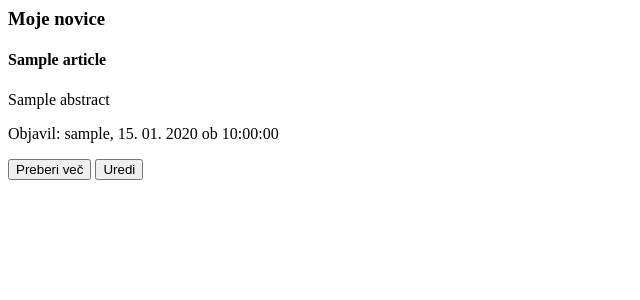
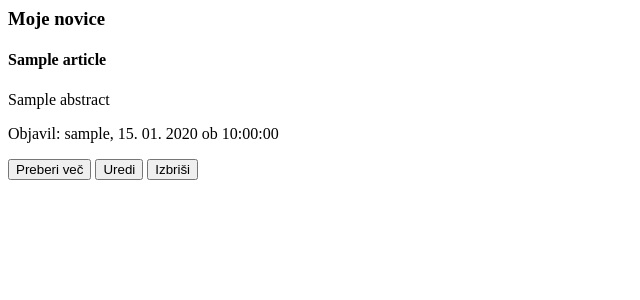
Before and after one commit to TimotejZavski/SA-spletnaloga, a PHP site: template views/articles/list.php in a window 1280 px wide. Shown: the top 300 px of the page, without its empty margins (0-640 px from the left). Run offline with PHP 8.4, Linux system fonts and the light colour scheme; the template is opened without the code that fills it: most values are stand-ins (such as "Sample title", 1, 10 or a date in 2020).

Commit message:
Dodan gumb za izbris

```diff
--- a/views/articles/list.php
+++ b/views/articles/list.php
@@ -9,6 +9,7 @@
             <p>Objavil: <?php echo $article->user->username; ?>, <?php echo date_format(date_create($article->date), 'd. m. Y \ob H:i:s'); ?></p>
             <a href="/articles/show?id=<?php echo $article->id;?>"><button>Preberi več</button></a>
             <a href="/articles/edit?id=<?php echo $article->id; ?>"><button>Uredi</button></a>
+            <a href="/articles/delete"><button>Izbriši</button></a>
         </div>
         <?php
     }
```
